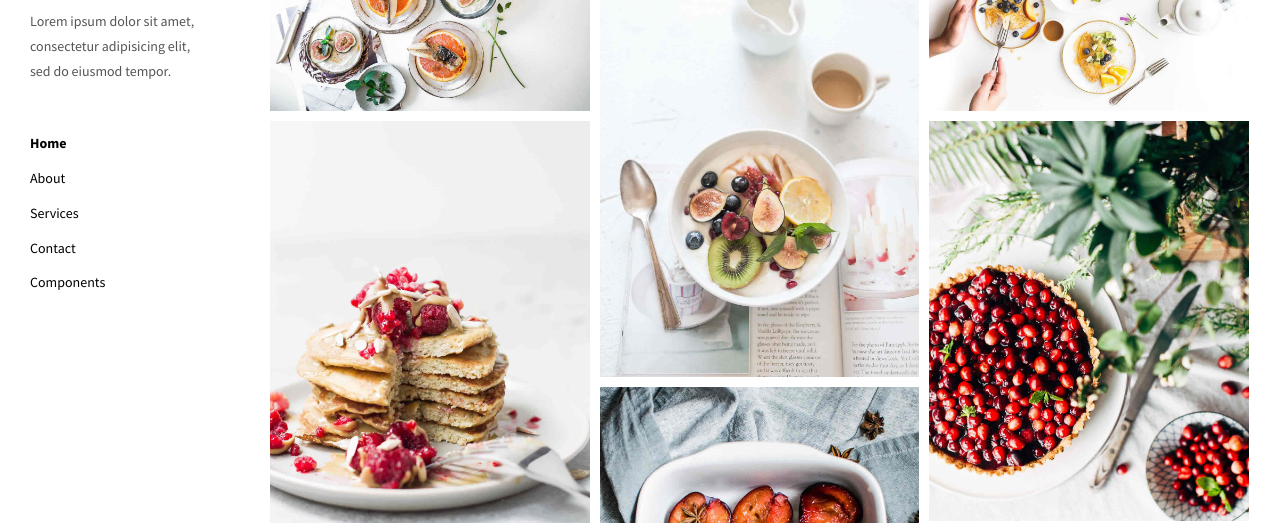
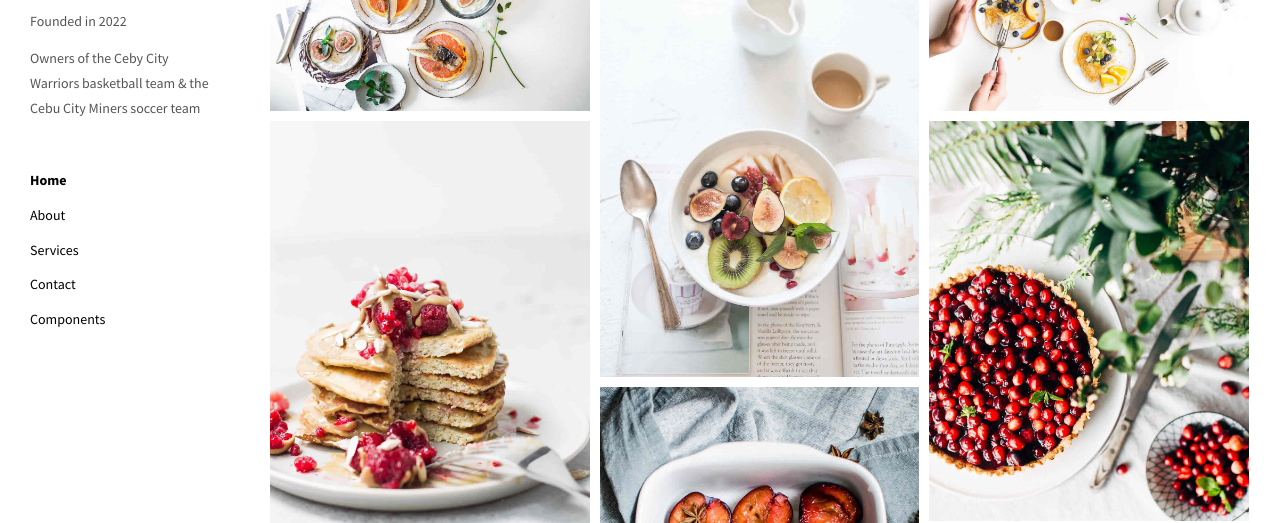
Before and after one commit to chad-cervantes/CPTN-201-Savory-Free-Template, a plain HTML site: page index.html in a window 1280 px wide. Shown: the part 131-654 px from the top of the page. Drawn offline with nearby package versions, Linux system fonts and the light colour scheme.

Commit message:
added index.html

```diff
--- a/index.html
+++ b/index.html
@@ -42,8 +42,8 @@
             <img class="img-responsive site-logo" alt="" src="./assets/images/mashup-logo.svg">
             Cebu City Sports Group Inc.
           </a>
-        <p>Lorem ipsum dolor sit amet, consectetur adipisicing elit, sed do eiusmod
-        tempor.</p>
+        <p>Founded in 2022</p>
+        <p>Owners of the Ceby City Warriors basketball team & the Cebu City Miners soccer team</p>
       </div>
       <ul class="nav">
         <li><a href="./index.html" title="">Home</a></li>
```
